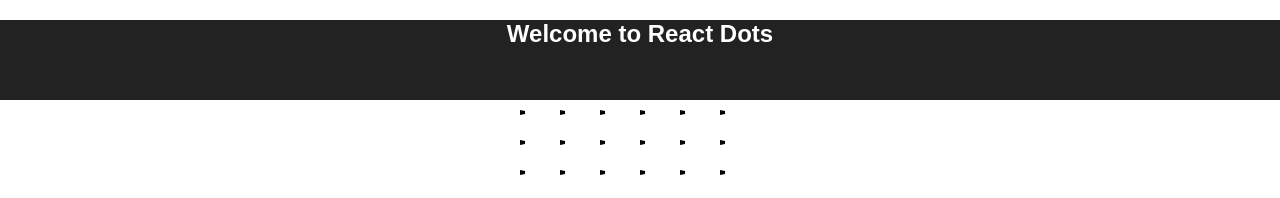
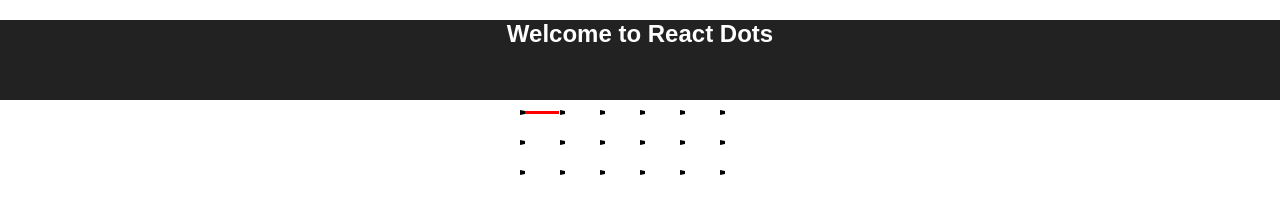
Before and after one commit to WilliamJones62/react-dots, a React (Create React App) app: page / in a window 1280 px wide. In both pictures the pointer is over the button 540 px from the left and 112 px from the top of the page. Shown: the top 198 px of the page. Built offline with nearby package versions, Linux system fonts and the light colour scheme.

Commit message:
Add CSS hover effect to aid line selection

```diff
--- a/src/App.css
+++ b/src/App.css
@@ -48,6 +48,8 @@
   overflow: hidden;
 }
 
+.horizontal:hover {background: #F00;}
+
 .horizontal-played {
   margin: 0 0 0 0;
   background: #000;
@@ -70,6 +72,8 @@
   overflow: hidden;
 }
 
+.vertical:hover {background: #F00;}
+
 .vertical-played {
   margin: 0 0 0 0;
   background: #000;
```
